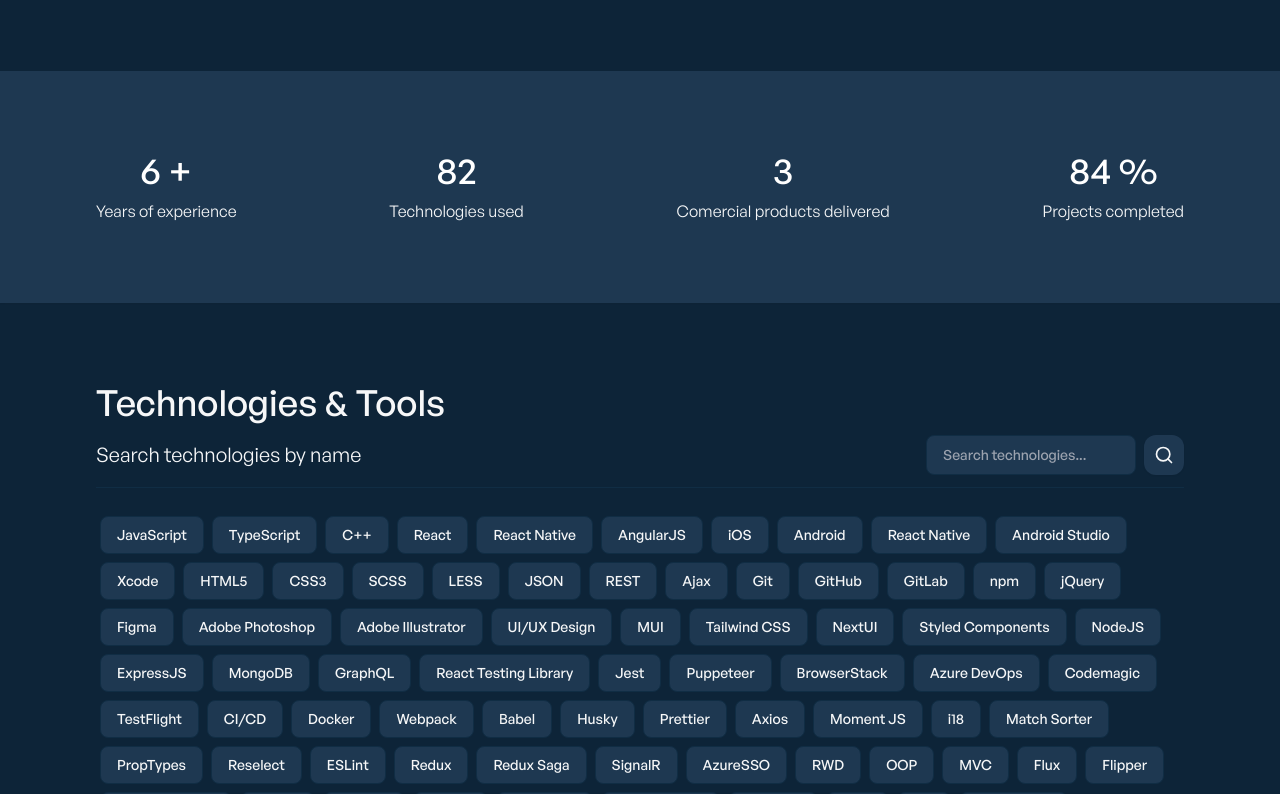
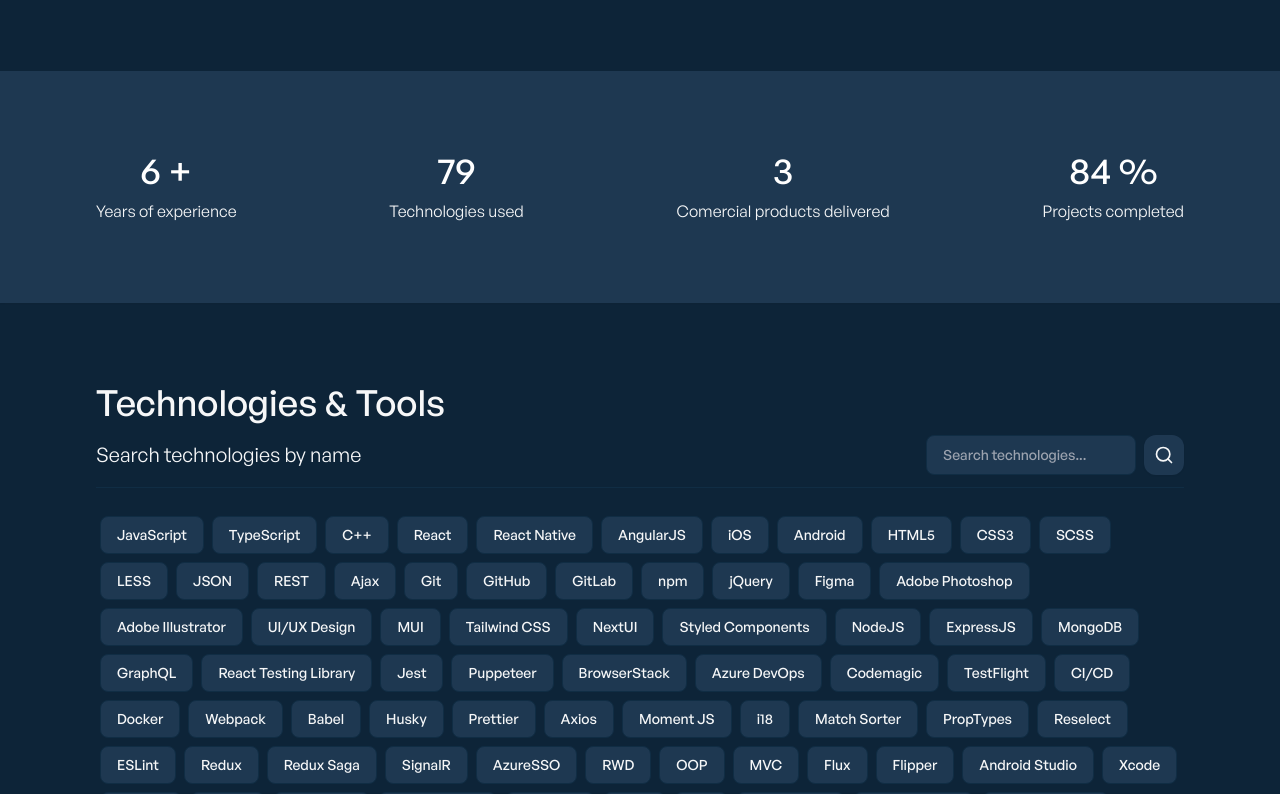
Before and after one commit to L3VU5/portfolio-paweljedrasik, a Next.js app: page /about in a window 1280 px wide. Shown: the part 469-1263 px from the top of the page. Built offline with nearby package versions, Linux system fonts and the light colour scheme.

Commit message:
duplicates removed

```diff
--- a/data/technologies.js
+++ b/data/technologies.js
@@ -12,9 +12,6 @@
   // Mobile Development
   "iOS",
   "Android",
-  "React Native",
-  "Android Studio",
-  "Xcode",
 
   // Web Technologies
   "HTML5",
```
